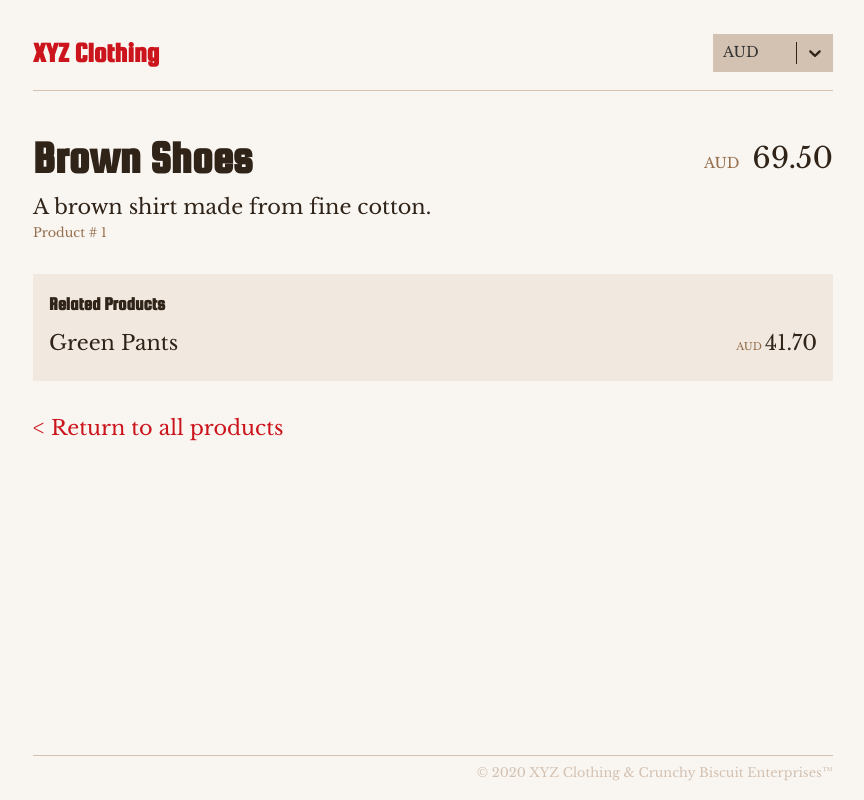
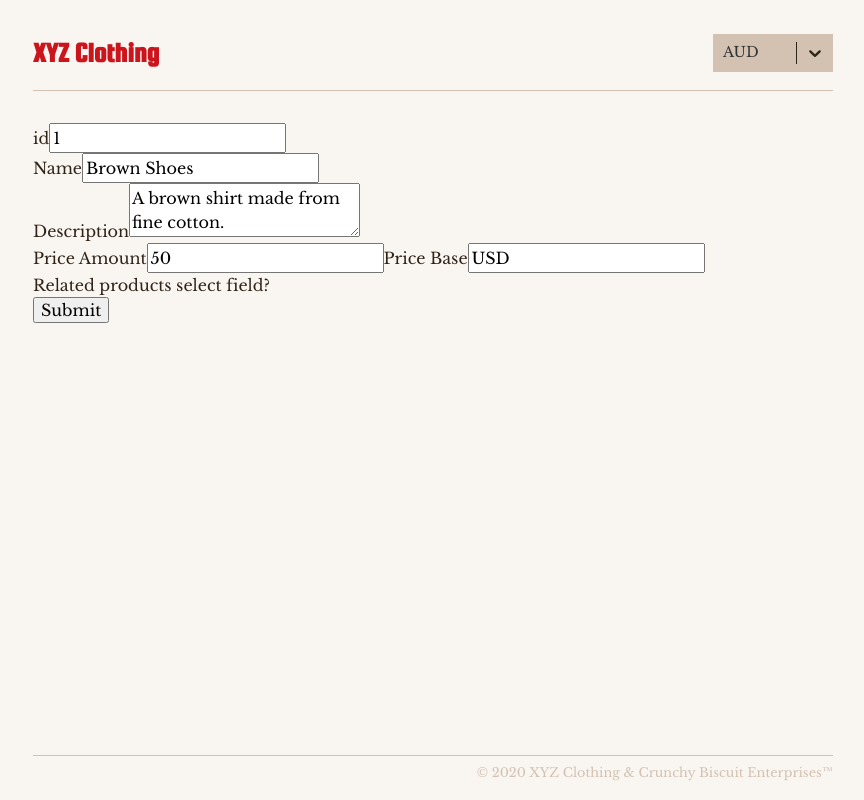
Before and after one commit to andrew-rayco/xyz-clothing, a React (Vite) app: page /products/1/edit in a window 1280 px wide. Shown: the whole page, without its empty margins (207-1071 px from the left). Built offline with nearby package versions, Linux system fonts and the light colour scheme.

Commit message:
Adds basic/rough edit form

```diff
--- a/src/components/App.js
+++ b/src/components/App.js
@@ -4,6 +4,7 @@ import { BrowserRouter as Router, Switch, Route } from 'react-router-dom'
 import ProductList from './ProductList'
 import SingleProduct from './SingleProduct'
 import Header from './Header'
+import EditForm from './EditForm'
 import Footer from './Footer'
 
 import allProducts from '../data/products.json'
@@ -33,6 +34,16 @@ class App extends Component {
           />
           <Switch>
             <Route
+              path="/products/:id/edit"
+              component={({ match }) => (
+                <EditForm
+                  productId={parseInt(match.params.id)}
+                  allProducts={allProducts}
+                  userCurrency={selectedCurrency}
+                />
+              )}
+            />
+            <Route
               path="/products/:id"
               component={({ match }) => (
                 <SingleProduct
--- /dev/null
+++ b/src/components/EditForm.js
@@ -0,0 +1,113 @@
+import React, { Component } from 'react'
+import PropTypes from 'prop-types'
+
+class EditForm extends Component {
+  constructor(props) {
+    super(props)
+    this.state = {
+      id: 0,
+      name: '',
+      description: '',
+      price: {
+        base: '',
+        amount: 0
+      },
+      relatedProducts: []
+    }
+  }
+
+  componentDidMount() {
+    const { productId, allProducts } = this.props
+    const thisProduct = this.findProduct(productId, allProducts)
+    this.setState({ ...thisProduct })
+    console.log(thisProduct)
+  }
+
+  findProduct = (productId, allProducts) => {
+    return allProducts.find(prod => prod.id === productId)
+  }
+
+  handleChange(e) {
+    const { target } = e
+    const name = target.name
+    const value = name === 'id' ? parseInt(target.value) : target.value
+
+    this.setState({
+      [name]: value
+    })
+    console.log('Change detected. State updated ' + name + ' = ' + value)
+  }
+
+  handleSubmit(e) {
+    e.preventDefault()
+    console.log('A form was submitted: ' + this.state)
+  }
+
+  render() {
+    return (
+      <div>
+        <form onSubmit={() => this.handleSubmit()}>
+          <div className="form-group">
+            <label htmlFor="id">id</label>
+            <input
+              type="number"
+              name="id"
+              value={this.state.id}
+              onChange={e => this.handleChange(e)}
+              placeholder="id"
+            />
+          </div>
+          <div className="form-group">
+            <label htmlFor="name">Name</label>
+            <input
+              name="name"
+              type="text"
+              value={this.state.name}
+              onChange={e => this.handleChange(e)}
+              placeholder="Name"
+            />
+          </div>
+          <div className="form-group">
+            <label htmlFor="description">Description</label>
+            <textarea
+              name="description"
+              type="text"
+              value={this.state.description}
+              onChange={e => this.handleChange(e)}
+              placeholder="Description"
+            />
+          </div>
+          <div className="form-group">
+            <label htmlFor="price-amount">Price Amount</label>
+            <input
+              name="price-amount"
+              type="number"
+              value={this.state.price.amount}
+              onChange={e => this.handleChange(e)}
+              placeholder="Price amount"
+            />
+
+            <label htmlFor="price-base">Price Base</label>
+            <input
+              name="price-base"
+              type="text"
+              value={this.state.price.base}
+              onChange={e => this.handleChange(e)}
+              placeholder="Base price currency"
+            />
+          </div>
+          <p>Related products select field?</p>
+          <input type="submit" value="Submit" />
+        </form>
+      </div>
+    )
+  }
+}
+
+EditForm.propTypes = {
+  productId: PropTypes.number.isRequired,
+  allProducts: PropTypes.array.isRequired,
+  userCurrency: PropTypes.string.isRequired
+}
+
+export default EditForm
```
